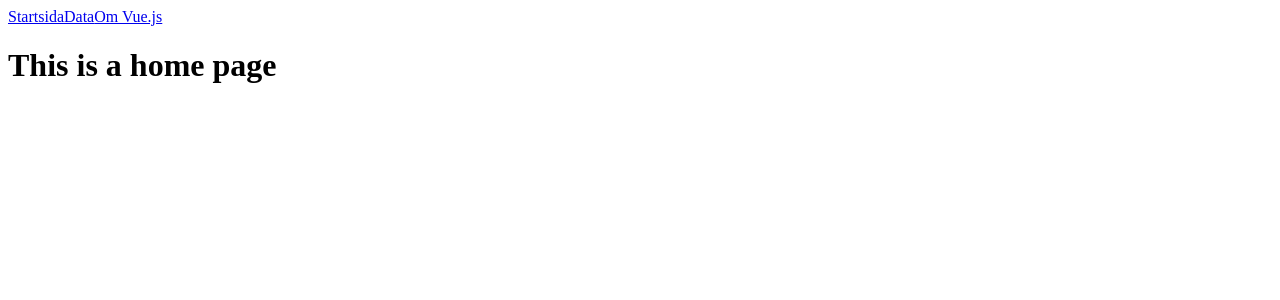
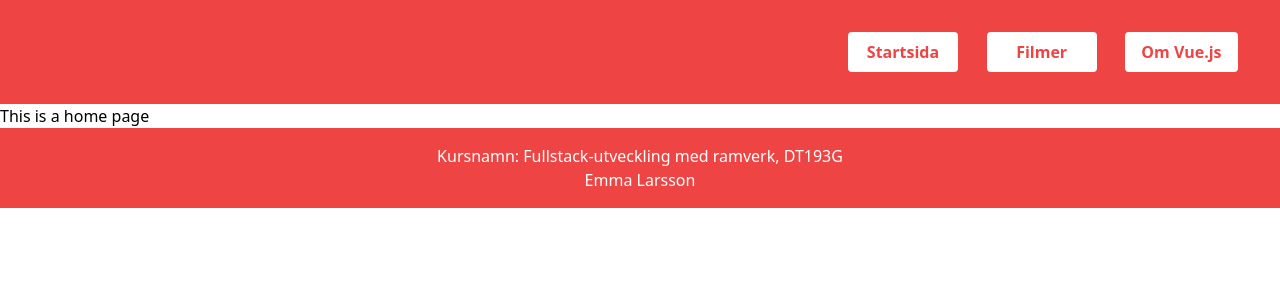
Before and after one commit to QmmaLarsson/emmasfilmotek, a Vue app: page / in a window 1280 px wide. Shown: the top 300 px of the page. Built offline with nearby package versions, Linux system fonts and the light colour scheme.

Commit message:
Har skapat en component för footer och en för header, samt stylat dessa med Tailwind CSS

```diff
--- a/index.html
+++ b/index.html
@@ -5,6 +5,7 @@
     <link rel="icon" href="/favicon.ico">
     <meta name="viewport" content="width=device-width, initial-scale=1.0">
     <title>Vue App</title>
+    <script src="https://cdn.tailwindcss.com"></script>
   </head>
   <body>
     <div id="app"></div>
--- a/src/App.vue
+++ b/src/App.vue
@@ -1,15 +1,13 @@
 <script setup>
 import { RouterLink, RouterView } from 'vue-router'
+import Header from './components/Header.vue';
+import Footer from './components/Footer.vue';
 </script>
 
 <template>
-        <nav>
-        <RouterLink to="/">Startsida</RouterLink>
-        <RouterLink to="/data">Data</RouterLink>
-        <RouterLink to="/about">Om Vue.js</RouterLink>
-      </nav>
+  <Header />
   <RouterView />
+  <Footer />
 </template>
 
-<style scoped>
-</style>
+<style scoped></style>
--- /dev/null
+++ b/src/components/Footer.vue
@@ -0,0 +1,15 @@
+<script>
+export default {
+  name: "Footer",
+};
+
+</script>
+
+<template>
+    <footer class="bg-red-500 text-center p-4">
+      <p class="text-white">
+        Kursnamn: Fullstack-utveckling med ramverk, DT193G<br />
+        Emma Larsson
+      </p>
+    </footer>
+  </template>
--- /dev/null
+++ b/src/components/Header.vue
@@ -0,0 +1,33 @@
+<script>
+export default {
+  name: "Header",
+};
+</script>
+
+
+<template>
+  <header class="bg-red-500 p-4">
+    <nav>
+      <ul
+        class="flex flex-col w-full items-center lg:grid lg:w-1/3 lg:grid-cols-3 lg:justify-self-end md:grid md:w-1/2 md:grid-cols-3 md:justify-self-end gap-y-6 py-4">
+        <li>
+          <RouterLink to="/"
+            class="inline-block bg-white text-red-500 font-bold py-2 px-4 rounded min-w-[110px] text-center transition-all duration-300 ease-in-out hover:scale-105">
+            Startsida</RouterLink>
+        </li>
+        <li>
+          <RouterLink to="/movie"
+            class="inline-block bg-white text-red-500 font-bold py-2 px-4 rounded min-w-[110px] text-center transition-all duration-300 ease-in-out hover:scale-105">
+            Filmer</RouterLink>
+        </li>
+        <li>
+          <RouterLink to="/about"
+            class="inline-block bg-white text-red-500 font-bold py-2 px-4 rounded min-w-[110px] text-center transition-all duration-300 ease-in-out hover:scale-105">
+            Om Vue.js</RouterLink>
+        </li>
+      </ul>
+    </nav>
+  </header>
+</template>
+
+<style scoped></style>
--- a/src/router/index.js
+++ b/src/router/index.js
@@ -18,13 +18,13 @@ const router = createRouter({
       component: () => import('../views/AboutView.vue'),
     },
     {
-      path: '/data',
-      name: 'data',
+      path: '/movie',
+      name: 'movie',
       // route level code-splitting
       // this generates a separate chunk (About.[hash].js) for this route
       // which is lazy-loaded when the route is visited.
-      component: () => import('../views/DataView.vue'),
-    }
+      component: () => import('../views/MovieView.vue'),
+    },
   ],
 })
 
```
Also changed, not shown: src/views/MovieView.vue (renamed from src/views/DataView.vue).
